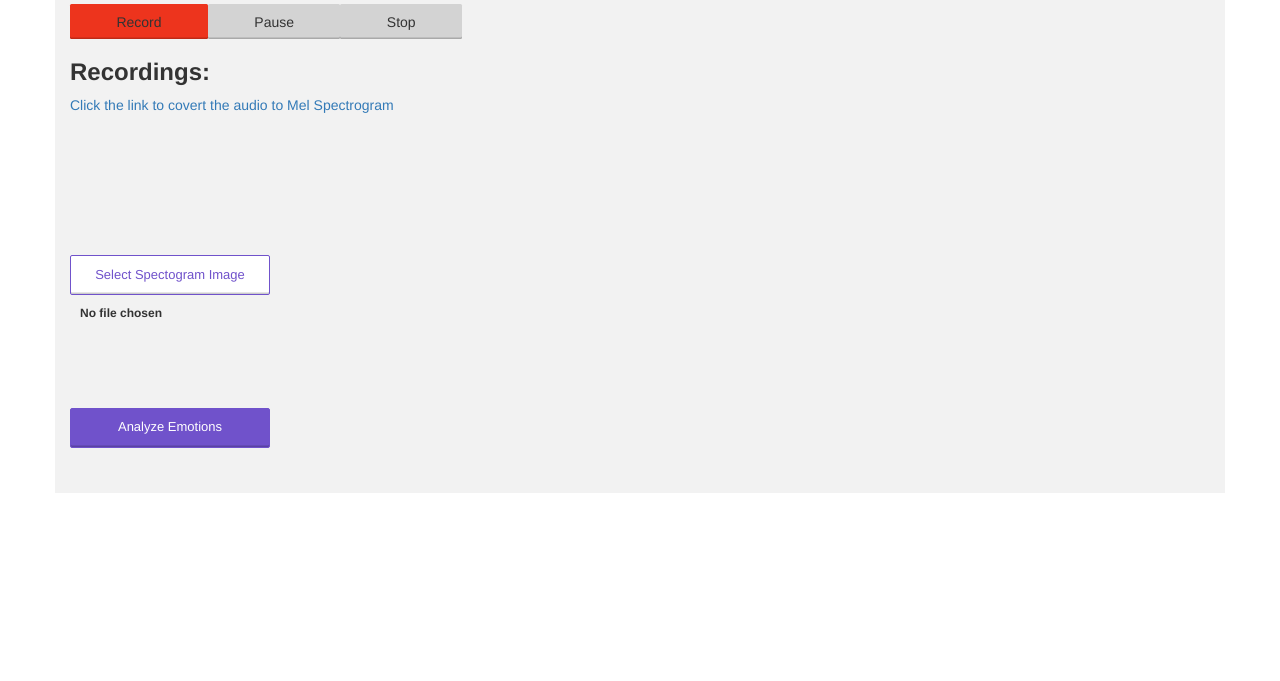
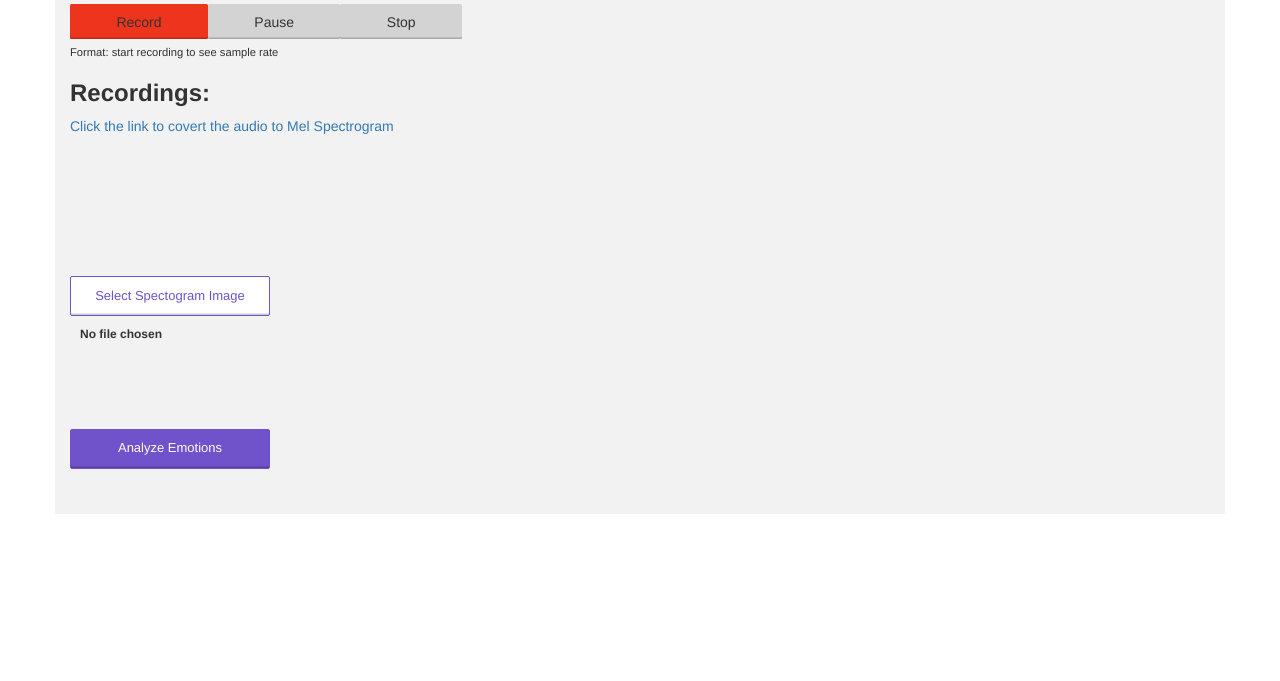
Before and after one commit to SamChess/web_hisia, a plain HTML site: page app/view/index.html in a window 1280 px wide. Shown: the part 119-800 px from the top of the page. Drawn offline with nearby package versions, Linux system fonts and the light colour scheme.

Commit message:
fix a recording bug

```diff
--- a/app/view/index.html
+++ b/app/view/index.html
@@ -32,6 +32,7 @@
              <button id="pauseButton" disabled>Pause</button>
              <button id="stopButton" disabled>Stop</button>
         </div>
+      <div id="formats">Format: start recording to see sample rate</div>
             <h3><strong>Recordings:</strong></h3>
             <ol id="recordingsList"></ol>
 
```
